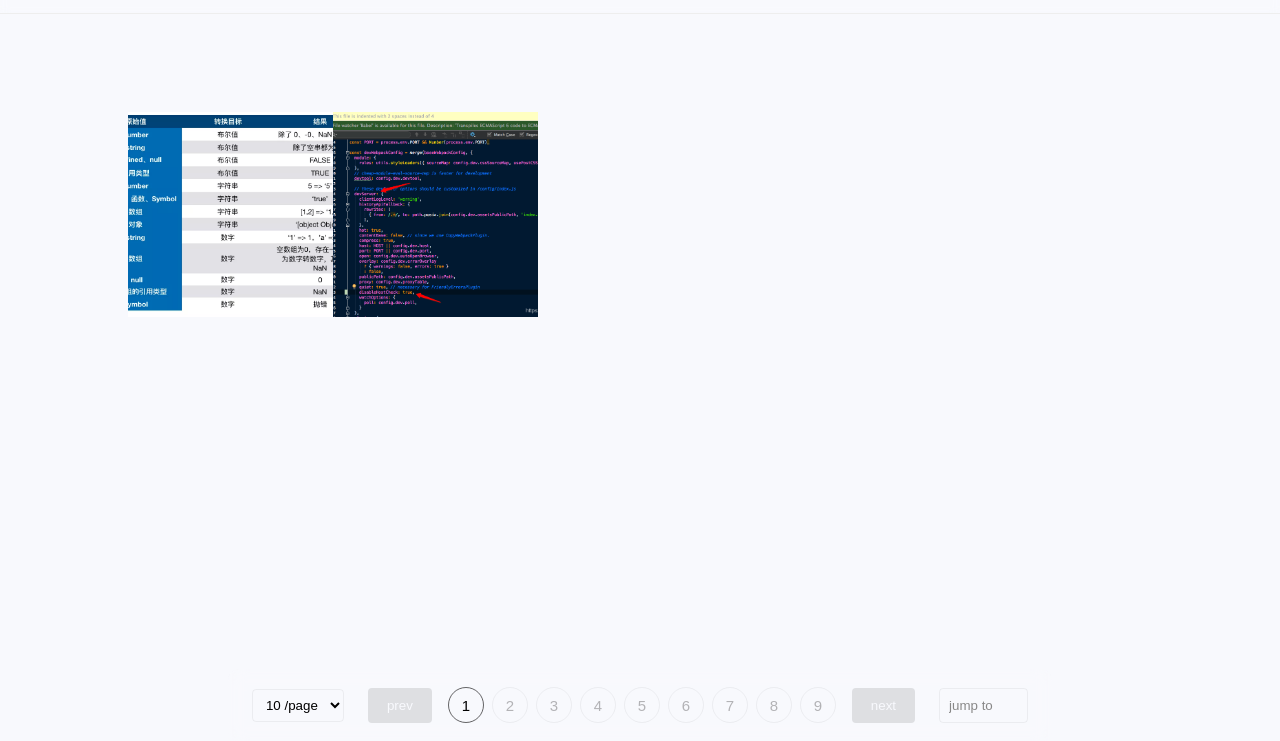
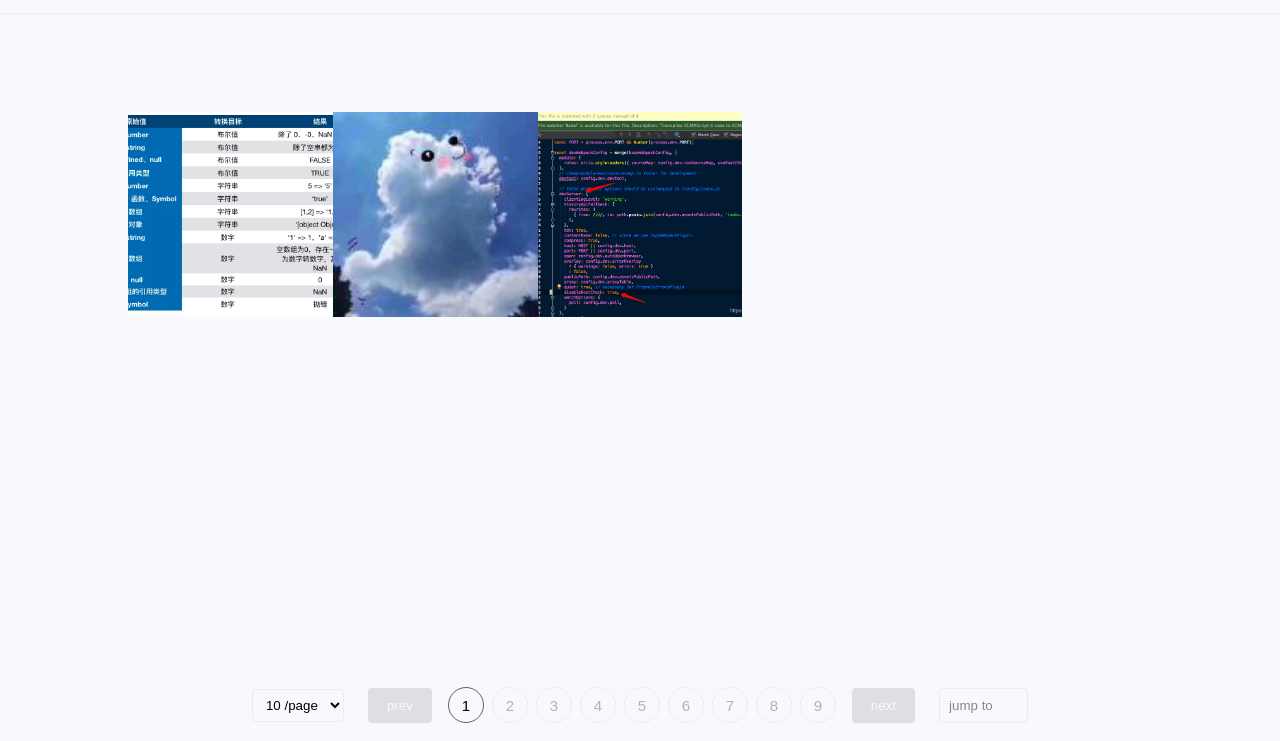
Before and after one commit to dakang824/imgs, a plain HTML site: page index.html in a window 1280 px wide. Shown: the part 59-800 px from the top of the page. Drawn offline with nearby package versions, Linux system fonts and the light colour scheme; files that its build step writes are made by us from their sources.

Commit message:
deploy: 83f427bfec8d4ac88f4c1e6d55aefcb04d631059

```diff
--- a/index.html
+++ b/index.html
@@ -4,7 +4,7 @@
       <head>
             <title>PicPic</title>
             <script>
-                  window.img_paths={"name":"assets","type":"directory","size":"447.9KB","children":[{"name":"folder_a","type":"directory","size":"447.9KB","children":[{"name":"1.png","type":"file","extension":"png","size":"216.57KB","dimension":"910x648","path":"folder_a/1.png"},{"name":"20190108151400496.png","type":"file","extension":"png","size":"231.33KB","dimension":"1065x595","path":"folder_a/20190108151400496.png"}]}]}
+                  window.img_paths={"name":"assets","type":"directory","size":"451.51KB","children":[{"name":"folder_a","type":"directory","size":"451.51KB","children":[{"name":"1.png","type":"file","extension":"png","size":"216.57KB","dimension":"910x648","path":"folder_a/1.png"},{"name":"132.jpg","type":"file","extension":"jpg","size":"3.61KB","dimension":"132x132","path":"folder_a/132.jpg"},{"name":"20190108151400496.png","type":"file","extension":"png","size":"231.33KB","dimension":"1065x595","path":"folder_a/20190108151400496.png"}]}]}
             </script>
       </head>
 
```
Also changed, not shown: folder_a/132.jpg (added).
